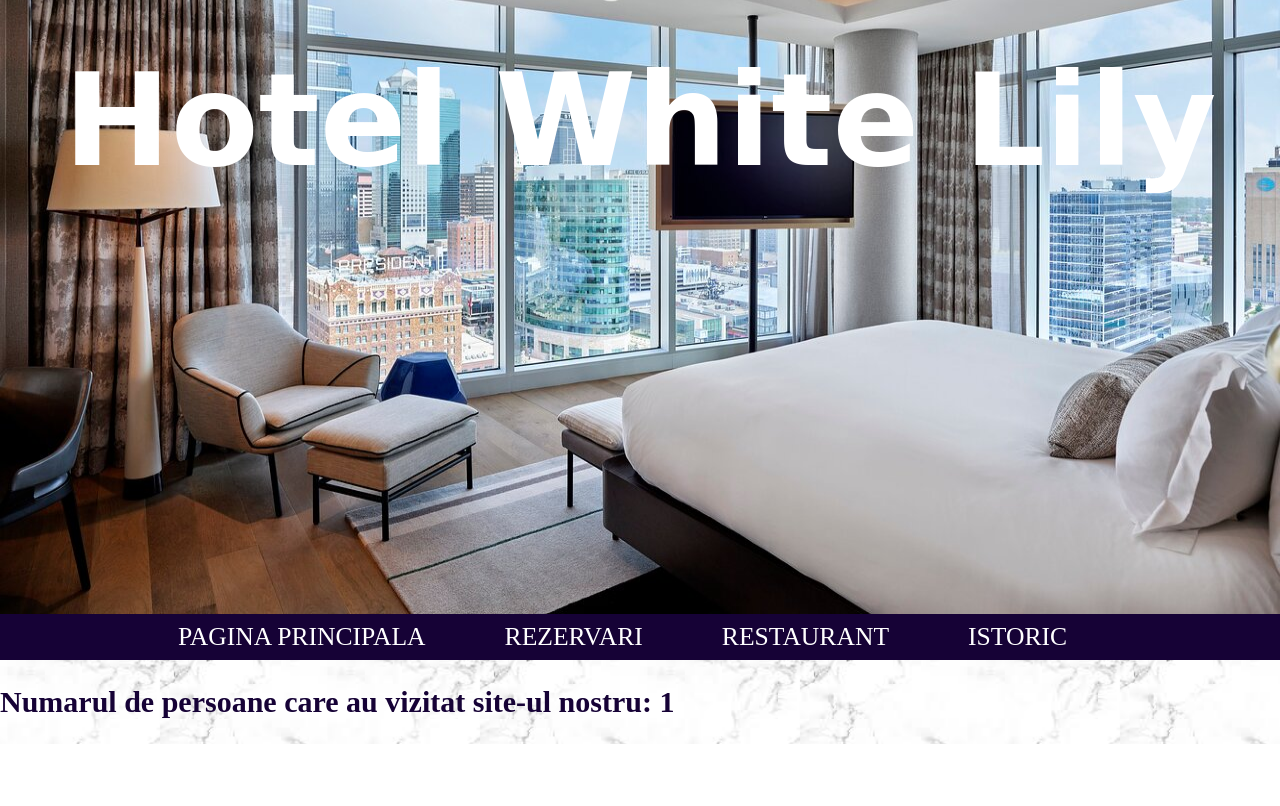
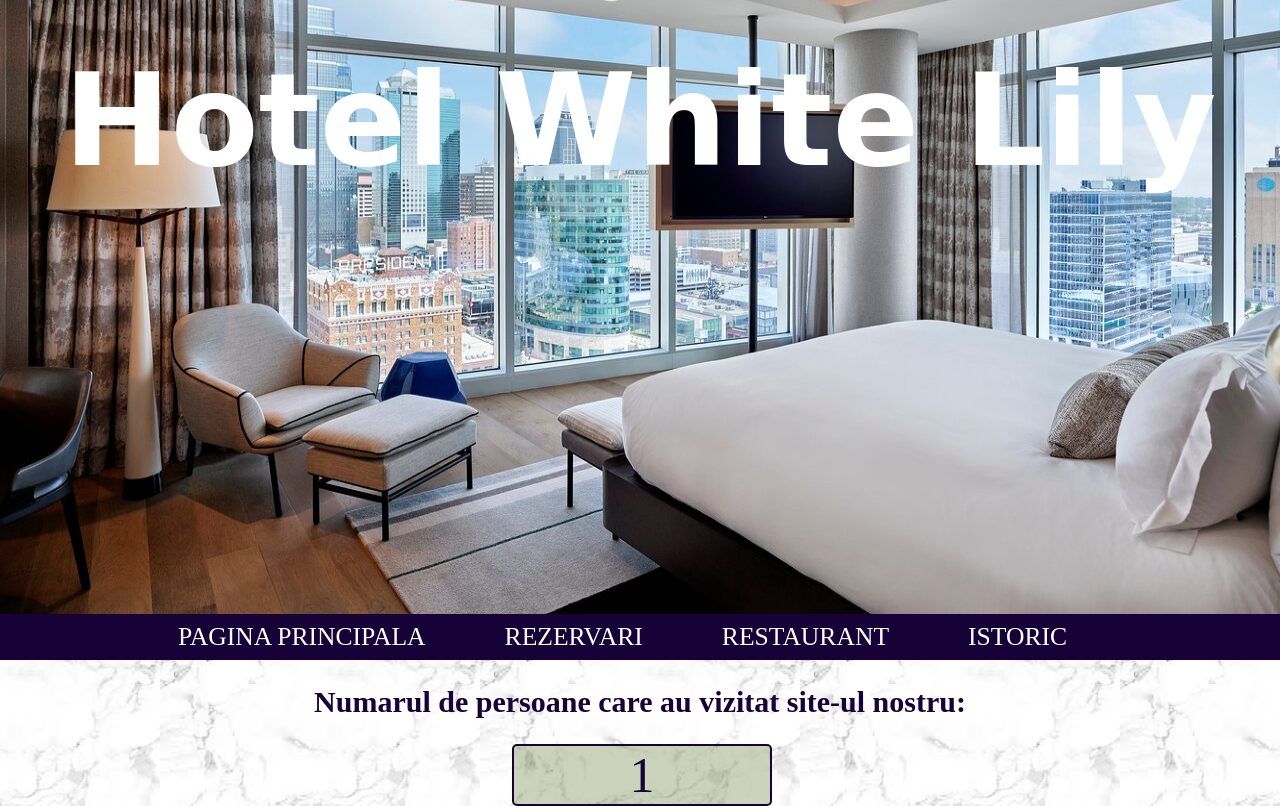
Before and after one commit to MunteanuBianca/Tehnici_Web_Proiect, a plain HTML site: page Istoric.html in a window 1280 px wide. Shown: the part 186-992 px from the top of the page. Before the commit the page ends 930 px from the top, so only its background shows below. Drawn offline with Linux system fonts and the light colour scheme.

Commit message:
added smth with math.random

```diff
--- a/Istoric.css
+++ b/Istoric.css
@@ -65,4 +65,13 @@ nav {
 main {
     color: rgb(22, 2, 54);
     font-size: 20px;
+    text-align: center;
 }
+
+#visits {
+    font-size: 50px;
+    margin: 0 40%;
+    width:20%;
+    border: 2px solid rgb(22, 2, 54);
+    border-radius: 5px;
+}
--- a/Istoric.html
+++ b/Istoric.html
@@ -23,8 +23,8 @@
     </nav>
     <main>
         <section>
-            <h2 id="visits">Numarul de persoane care au vizitat site-ul nostru: </h2>
-
+            <h2>Numarul de persoane care au vizitat site-ul nostru: </h2>
+            <p id="visits"></p>
         </section>
     </main>
 </body>
--- a/Istoric.js
+++ b/Istoric.js
@@ -1,10 +1,13 @@
 function init() {
     let count = parseInt(localStorage.getItem('visits')) || 0;
     let newCount = count+1;
-    console.log(newCount);
     localStorage.setItem('visits', newCount);
-    let div = document.getElementById('visits');
-    div.textContent = div.textContent + `${newCount}`;
+    const vis = document.getElementById('visits')
+    vis.textContent = `${newCount}`;
+    let r = Math.floor(Math.random() * 255);
+    let g = Math.floor(Math.random() * 255);
+    let b = Math.floor(Math.random() * 255);
+    vis.style.backgroundColor=`rgba(${r}, ${g}, ${b}, 0.3)`;
 }
 
 window.onload = init;
```
